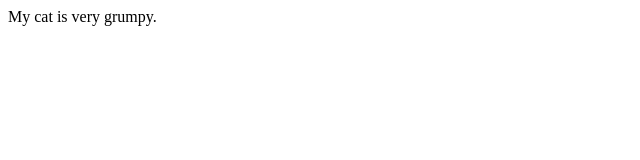
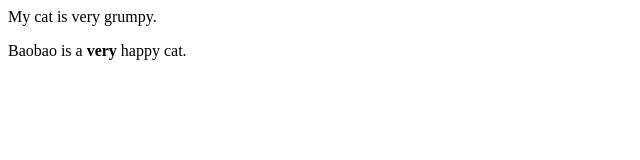
Before and after one commit to hongyh08/perfumeguide, a plain HTML site: page index.html in a window 1280 px wide. Shown: the whole page, without its empty margins (0-640 px from the left). Drawn offline with Linux system fonts and the light colour scheme.

Commit message:
added line

```diff
--- a/index.html
+++ b/index.html
@@ -1 +1,2 @@
 <p>My cat is very grumpy.</p>
+<p>Baobao is a <strong>very</strong> happy cat.</p>
```
